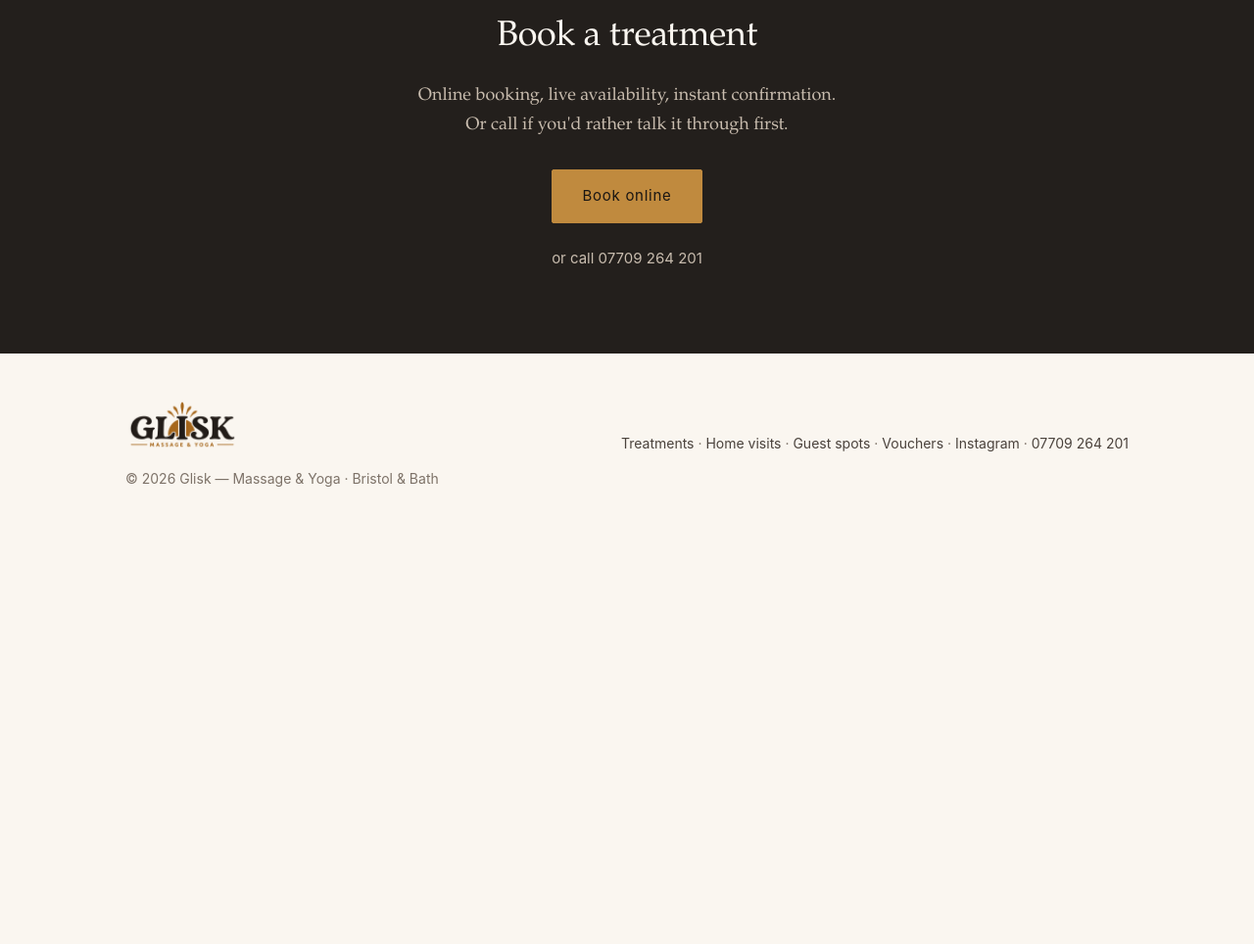
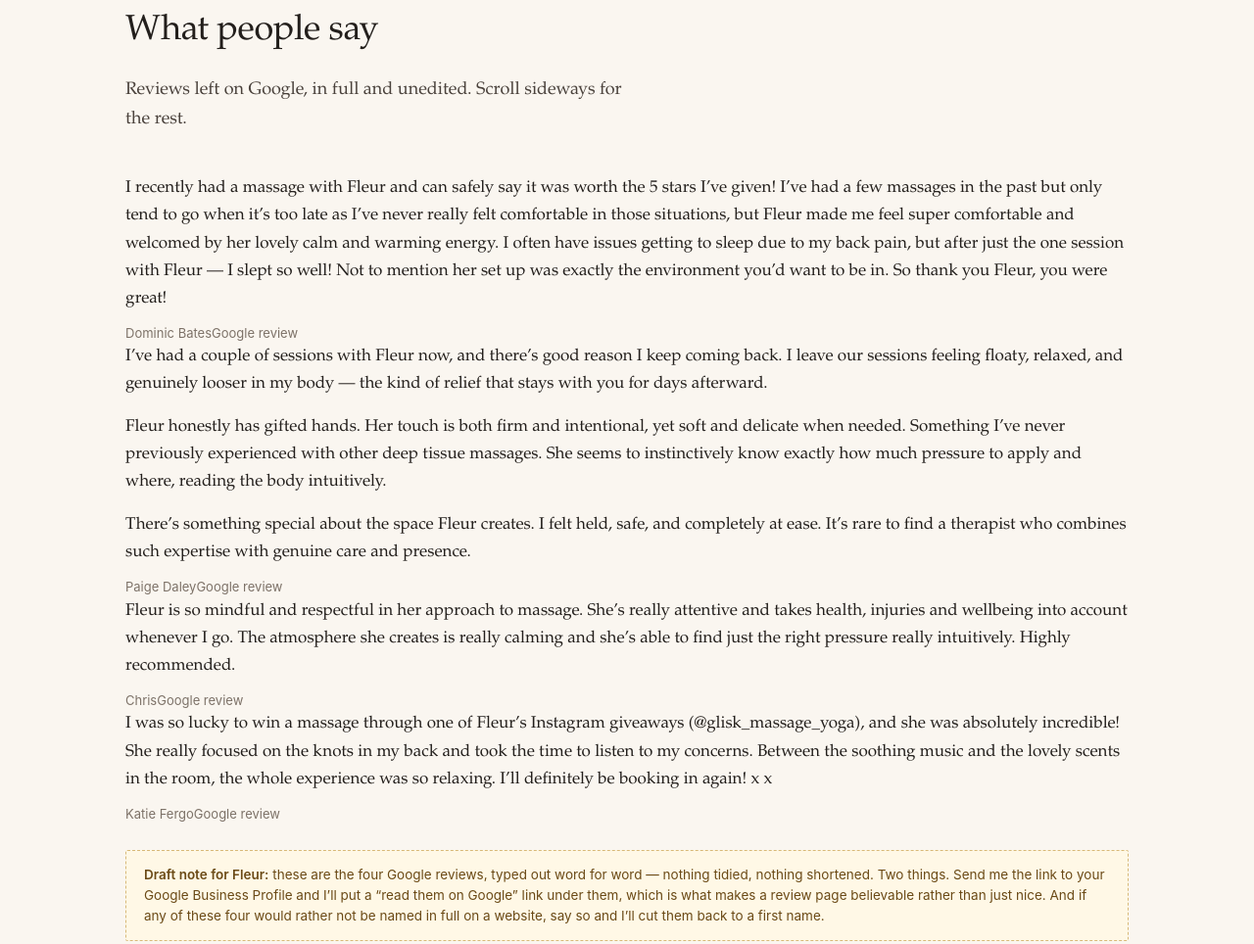
Before and after one commit to edmobrandconsultant-alt/Glisk-Yoga, a plain HTML site: page index.html in a window 1280 px wide. Shown: the part 5037-6001 px from the top of the page at 98% size. Before the commit the page ends 5581 px from the top, so only its background shows below. Drawn offline with Linux system fonts and the light colour scheme.

Commit message:
Add the Google reviews to the home page

```diff
--- a/index.html
+++ b/index.html
@@ -223,6 +223,51 @@
   </div>
 </section>
 
+<section>
+  <div class="wrap">
+    <h2>What people say</h2>
+    <p class="sec-intro">Reviews left on Google, in full and unedited. Scroll sideways for the rest.</p>
+
+    <div class="quotes" tabindex="0" role="group" aria-label="Client reviews — scroll sideways for more">
+
+      <figure class="quote">
+        <blockquote>
+          <p>I recently had a massage with Fleur and can safely say it was worth the 5 stars I’ve given! I’ve had a few massages in the past but only tend to go when it’s too late as I’ve never really felt comfortable in those situations, but Fleur made me feel super comfortable and welcomed by her lovely calm and warming energy. I often have issues getting to sleep due to my back pain, but after just the one session with Fleur — I slept so well! Not to mention her set up was exactly the environment you’d want to be in. So thank you Fleur, you were great!</p>
+        </blockquote>
+        <figcaption>Dominic Bates<span>Google review</span></figcaption>
+      </figure>
+
+      <figure class="quote">
+        <blockquote>
+          <p>I’ve had a couple of sessions with Fleur now, and there’s good reason I keep coming back. I leave our sessions feeling floaty, relaxed, and genuinely looser in my body — the kind of relief that stays with you for days afterward.</p>
+          <p>Fleur honestly has gifted hands. Her touch is both firm and intentional, yet soft and delicate when needed. Something I’ve never previously experienced with other deep tissue massages. She seems to instinctively know exactly how much pressure to apply and where, reading the body intuitively.</p>
+          <p>There’s something special about the space Fleur creates. I felt held, safe, and completely at ease. It’s rare to find a therapist who combines such expertise with genuine care and presence.</p>
+        </blockquote>
+        <figcaption>Paige Daley<span>Google review</span></figcaption>
+      </figure>
+
+      <figure class="quote">
+        <blockquote>
+          <p>Fleur is so mindful and respectful in her approach to massage. She’s really attentive and takes health, injuries and wellbeing into account whenever I go. The atmosphere she creates is really calming and she’s able to find just the right pressure really intuitively. Highly recommended.</p>
+        </blockquote>
+        <figcaption>Chris<span>Google review</span></figcaption>
+      </figure>
+
+      <figure class="quote">
+        <blockquote>
+          <p>I was so lucky to win a massage through one of Fleur’s Instagram giveaways (@glisk_massage_yoga), and she was absolutely incredible! She really focused on the knots in my back and took the time to listen to my concerns. Between the soothing music and the lovely scents in the room, the whole experience was so relaxing. I’ll definitely be booking in again! x x</p>
+        </blockquote>
+        <figcaption>Katie Fergo<span>Google review</span></figcaption>
+      </figure>
+
+    </div>
+
+    <div class="note">
+      <strong>Draft note for Fleur:</strong> these are the four Google reviews, typed out word for word — nothing tidied, nothing shortened. Two things. Send me the link to your Google Business Profile and I’ll put a &ldquo;read them on Google&rdquo; link under them, which is what makes a review page believable rather than just nice. And if any of these four would rather not be named in full on a website, say so and I’ll cut them back to a first name.
+    </div>
+  </div>
+</section>
+
 <section class="book" id="book">
   <h2>Book a treatment</h2>
   <p>Online booking, live availability, instant confirmation. Or call if you'd rather talk it through first.</p>
```
